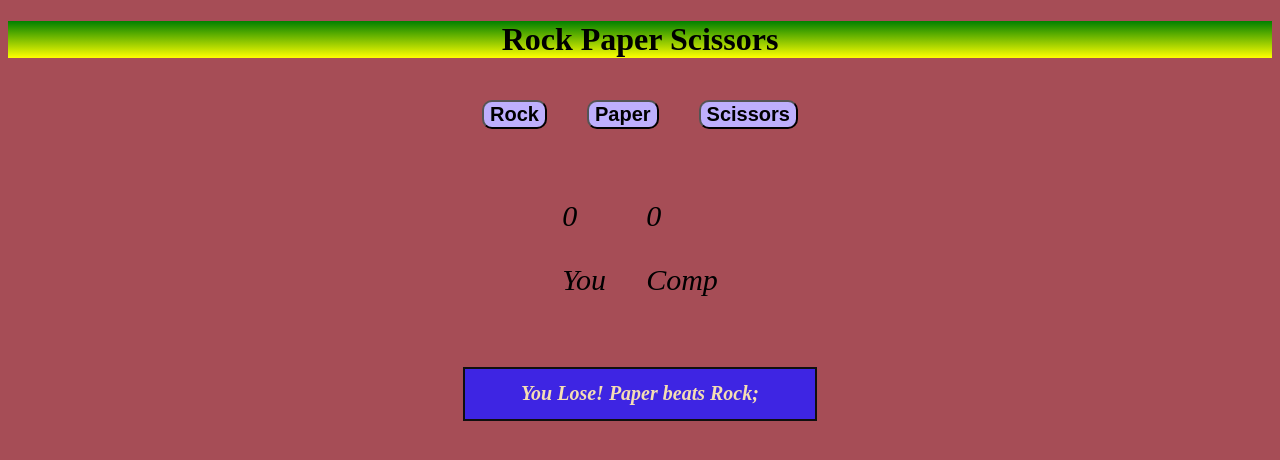
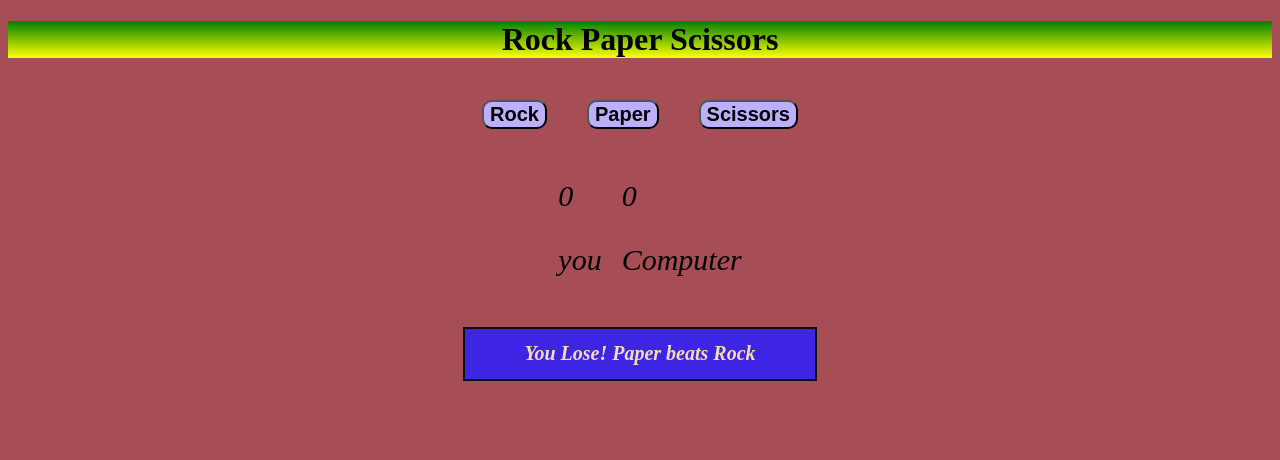
Before and after one commit to deepak26012004/RPS-game, a plain HTML site: page index.html in a window 1280 px wide. Both pictures are taken after a click on the button "Rock". Drawn offline with Linux system fonts and the light colour scheme.

Commit message:
some small changes

```diff
--- a/index.html
+++ b/index.html
@@ -15,18 +15,19 @@
         <button class="choicebtn" onclick="playGame('Paper')">Paper</button>
         <button class="choicebtn" onclick="playGame('Scissors')">Scissors</button>
     </div>
-
     <div class="score-board">
         <div class="score">
-            <p id="user-score">0</p>
-            <p>You</p>
+            <p class="playerScore">0</p>
+            <p>you</p>
         </div>
-        <div class="score">
-            <p id="computer-score">0</p>
-            <p>Comp</p>
+        <div>
+            <div class="score">
+                <p class="computerScore">0</p>
+                <p>Computer</p>
+            </div>
         </div>
     </div>
-    <div class="result-button">
+    <div class="resultbtn">
         <p id="result">Play the Game!</p>
     </div>
     <script src="script.js"></script>
--- a/script.js
+++ b/script.js
@@ -1,8 +1,12 @@
+let playerScore = 0;
+let computerScore = 0;
+const Rounds = 5;
+
 function playGame(playerChoice) //We create a function//
 {
 
     const userChoice = ['Rock', 'Paper', 'Scissors']; // We create user choice//
-    const computerChoice = userChoice[Math.floor(Math.random() * 3)];
+    const computerChoice = userChoice[Math.floor(Math.random() * userChoice.length)];
     //We get the random choice from computer //
     let result;
 
@@ -10,20 +14,20 @@ function playGame(playerChoice) //We create a function//
     if (playerChoice === computerChoice) {
 
         result = 'match is draw';
+    } else
+    if ((playerChoice === 'Rock' && computerChoice == 'Scissors') || //Rock > scissor = Rock winner(Rock brake the scissors)//
 
-    } else
-    if ((playerChoice === 'Rock' && computerChoice == 'scissors') || //Rock > scissor = Rock winner(Rock brake the scissors)//
-
-        (playerChoice === 'scissors' && computerChoice == 'Paper') || //scissors > Paper = scissors winner(scissors cut the paper)//
+        (playerChoice === 'Scissors' && computerChoice == 'Paper') || //scissors > Paper = scissors winner(scissors cut the paper)//
 
         (playerChoice === 'Paper' && computerChoice == 'Rock')) //paper > rock = paper winner(paper complete roll the rock)//
     {
 
         result = `You Win! ${playerChoice} beats ${computerChoice}`; // if player win the match//
-
+        playerScore++;
     } else {
 
-        result = `You Lose! ${computerChoice} beats ${playerChoice};` // if player lose the match//
+        result = `You Lose! ${computerChoice} beats ${playerChoice}`; // if player lose the match//
+        computerScore++;
     }
     document.getElementById("result").innerText = result;
 }
--- a/style.css
+++ b/style.css
@@ -44,10 +44,10 @@ h1 {
 }
 
 .score {
-    margin: 20px;
+    margin-left: 20px;
 }
 
-.result-button {
+.resultbtn {
     display: flex;
     align-items: center;
     justify-content: center;
```
